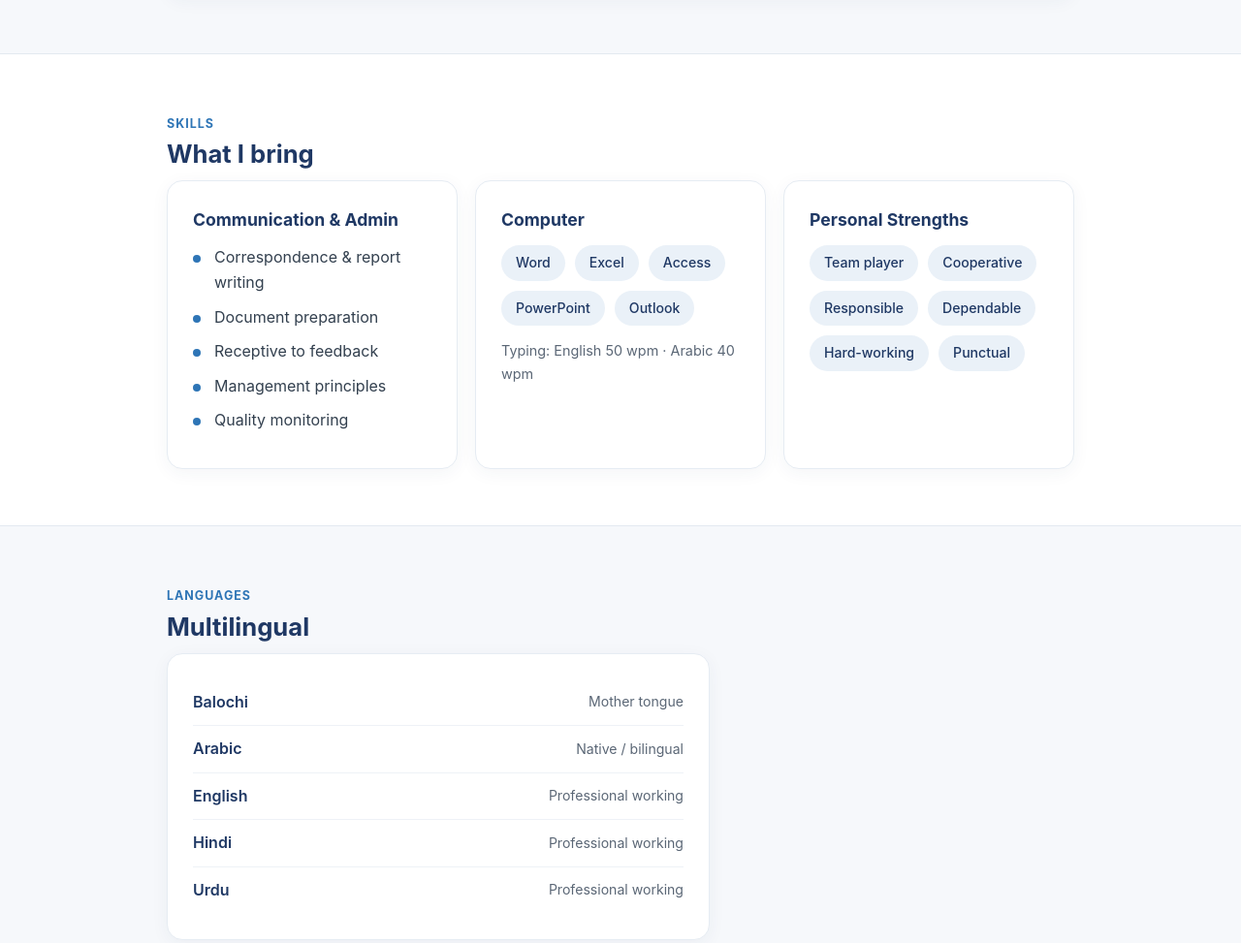
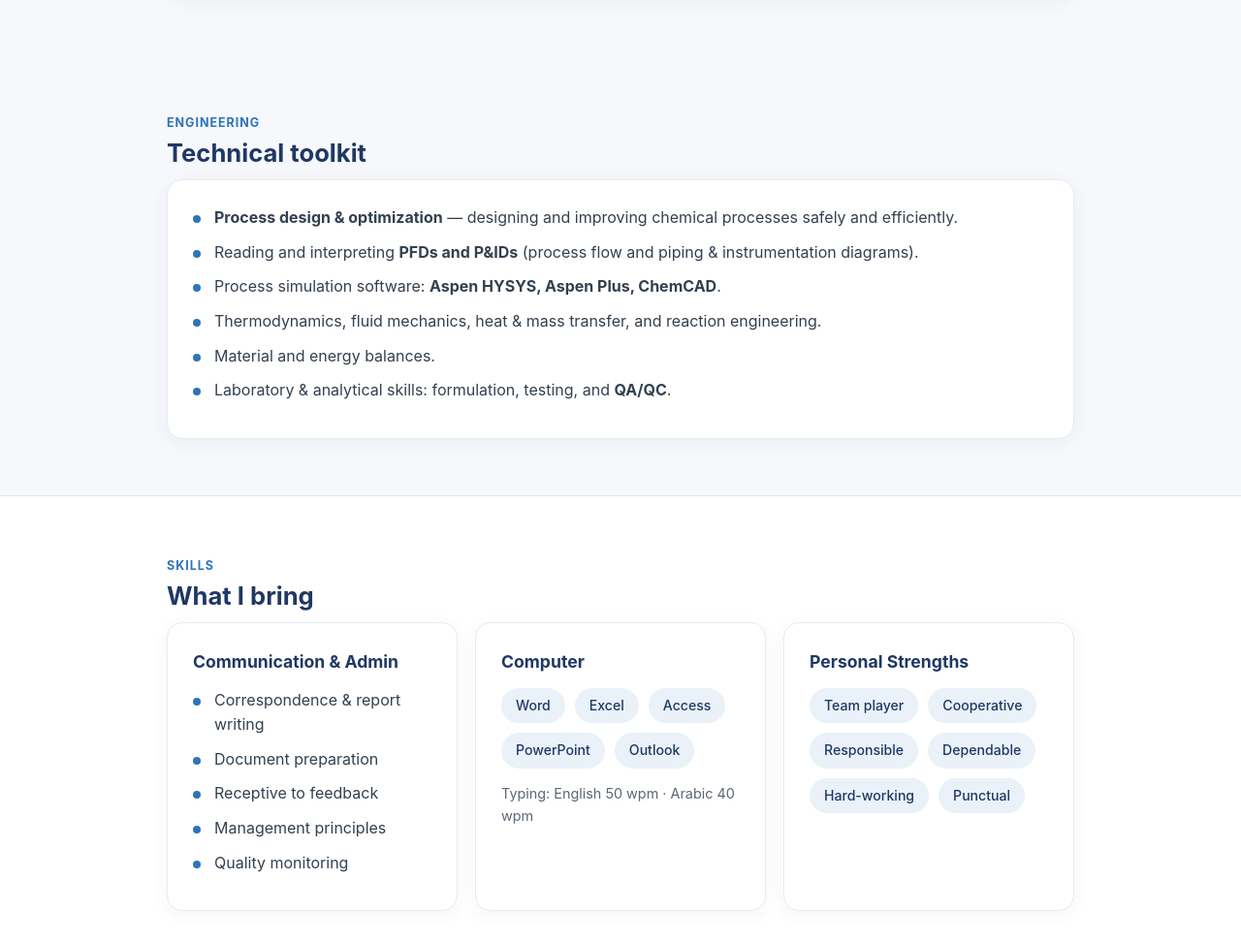
Before and after one commit to nadiaalblo615/nadiaalblo615.github.io, a plain HTML site: page index.html in a window 1280 px wide. Shown: the part 1610-2583 px from the top of the page at 97% size. Drawn offline with Linux system fonts and the light colour scheme.

Commit message:
Add files via upload

```diff
--- a/index.html
+++ b/index.html
@@ -84,6 +84,7 @@
     <div class="links">
       <a href="#about">About</a>
       <a href="#education">Education</a>
+      <a href="#engineering">Engineering</a>
       <a href="#skills">Skills</a>
       <a href="#languages">Languages</a>
       <a href="#contact">Contact</a>
@@ -142,6 +143,23 @@
         <li>Hosted university events including the <strong>Club Fair</strong> and <strong>Global Day</strong>, engaging large and diverse audiences.</li>
         <li>Supported the <strong>Abu Dhabi University Student Council</strong> in organizing campus-wide events such as <strong>UAE National Day</strong> and <strong>Pink Day</strong>, from planning through to execution.</li>
         <li>Built strong public speaking, coordination and teamwork skills through hands-on event experience.</li>
+      </ul>
+    </div>
+  </div>
+</section>
+
+<section id="engineering">
+  <div class="wrap">
+    <span class="eyebrow">Engineering</span>
+    <h2>Technical toolkit</h2>
+    <div class="card">
+      <ul class="clean">
+        <li><strong>Process design & optimization</strong> — designing and improving chemical processes safely and efficiently.</li>
+        <li>Reading and interpreting <strong>PFDs and P&amp;IDs</strong> (process flow and piping &amp; instrumentation diagrams).</li>
+        <li>Process simulation software: <strong>Aspen HYSYS, Aspen Plus, ChemCAD</strong>.</li>
+        <li>Thermodynamics, fluid mechanics, heat &amp; mass transfer, and reaction engineering.</li>
+        <li>Material and energy balances.</li>
+        <li>Laboratory & analytical skills: formulation, testing, and <strong>QA/QC</strong>.</li>
       </ul>
     </div>
   </div>
@@ -208,8 +226,9 @@
     <h2>Let’s connect</h2>
     <p class="sub">I’m open to opportunities in chemical/process engineering, quality, operations and administration.</p>
     <div class="contact-row">
-      <a href="mailto:Nadia_salem999@hotmail.com">✉️ Nadia_salem999@hotmail.com</a>
+      <a href="mailto:nadiasyedshah1@gmail.com">✉️ nadiasyedshah1@gmail.com</a>
       <a href="tel:+971508855977">📞 +971 50 885 5977</a>
+      <a href="https://www.linkedin.com/in/nadia-syed-ehsan-shah-887a40413" target="_blank" rel="noopener">in LinkedIn</a>
       <a href="Nadia_Syed_Ehsan_Shah_CV.pdf" target="_blank" rel="noopener">📄 Download CV (PDF)</a>
     </div>
   </div>
```
Also changed, not shown: 1 other file.
